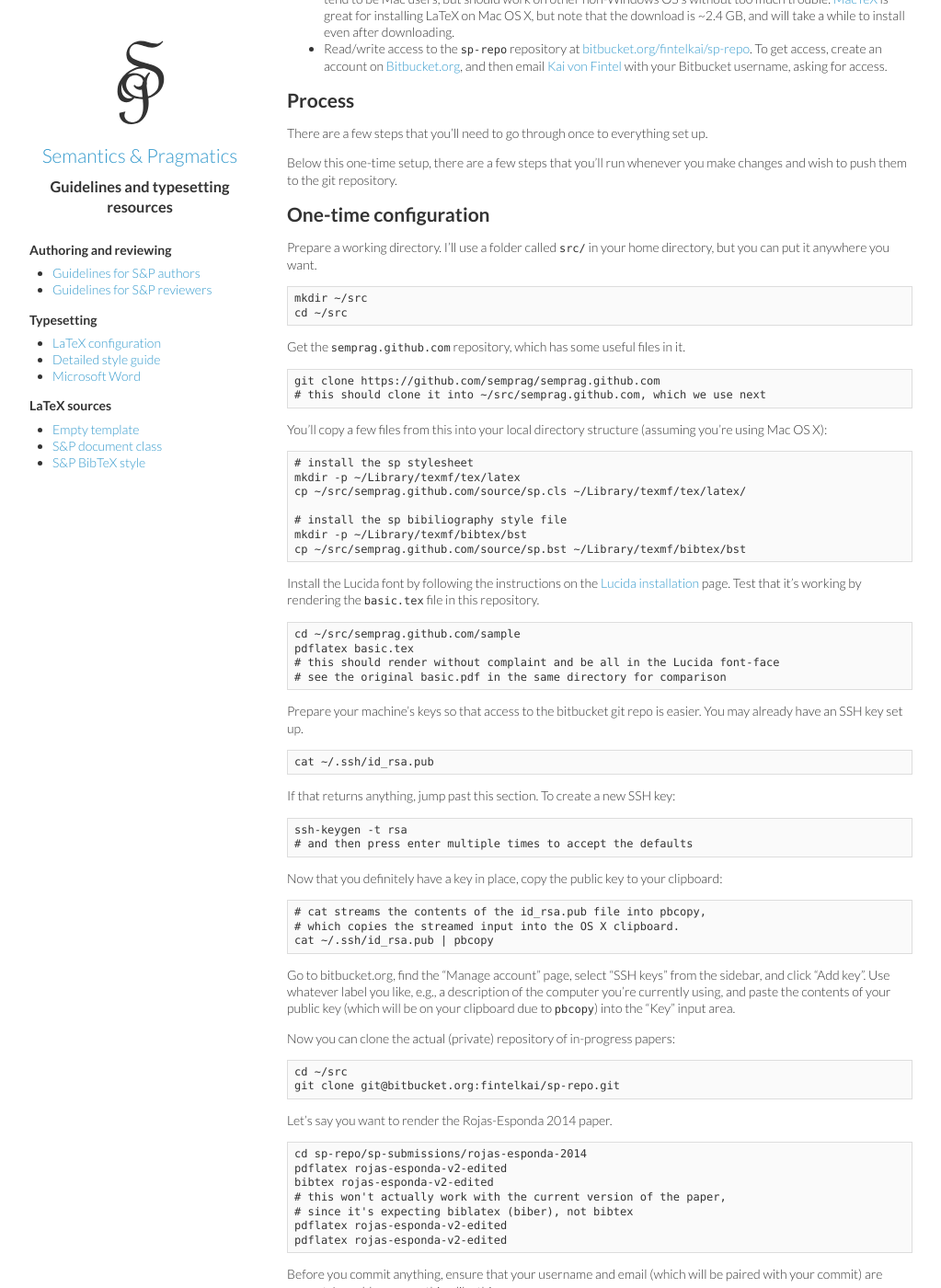
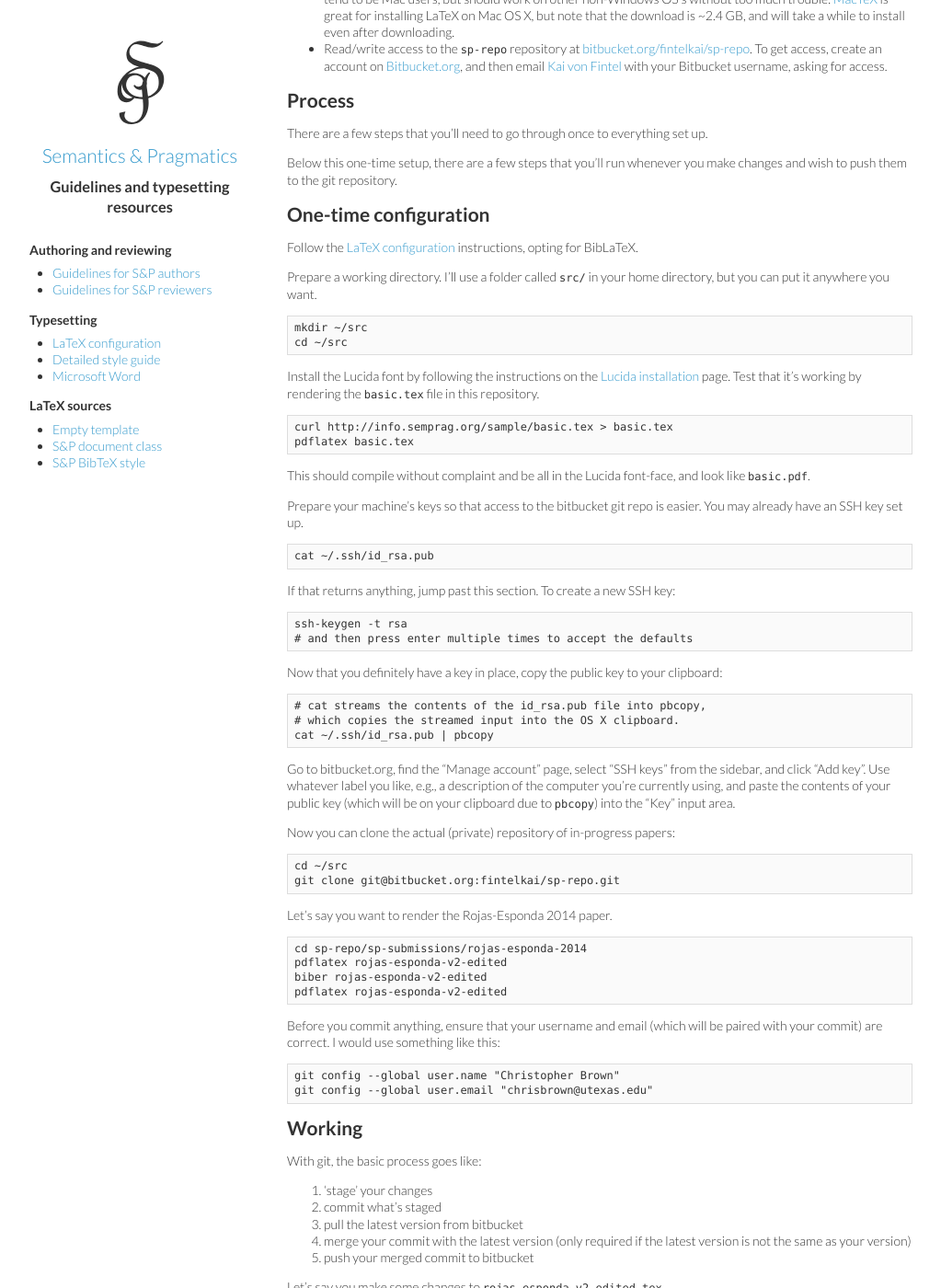
Before and after one commit to semprag/semprag.github.io, a Jekyll site: the page built from internal.md, in a window 1280 px wide and 1400 px high, scrolled down 212 px. Shown: the whole window at 92% size, without its empty margins (8-1031 px from the left). Built offline with Jekyll 4.4.1, drawn with Linux system fonts in a browser that asks for light colours; some of the changed text lies outside the part shown.

Commit message:
Update instructions on 'internal' page: point to install steps on 'basics' page and defer to BibLaTeX

```diff
--- a/internal.md
+++ b/internal.md
@@ -24,36 +24,24 @@
 
 ## One-time configuration
 
+Follow the [LaTeX configuration](http://info.semprag.org/basics#latex-configuration)
+instructions, opting for BibLaTeX.
+
 Prepare a working directory. I'll use a folder called `src/` in your home
 directory, but you can put it anywhere you want.
 
     mkdir ~/src
     cd ~/src
 
-Get the `semprag.github.com` repository, which has some useful files in it.
-
-    git clone https://github.com/semprag/semprag.github.com
-    # this should clone it into ~/src/semprag.github.com, which we use next
-
-You'll copy a few files from this into your local directory structure
-(assuming you're using Mac OS X):
-
-    # install the sp stylesheet
-    mkdir -p ~/Library/texmf/tex/latex
-    cp ~/src/semprag.github.com/source/sp.cls ~/Library/texmf/tex/latex/
-
-    # install the sp bibiliography style file
-    mkdir -p ~/Library/texmf/bibtex/bst
-    cp ~/src/semprag.github.com/source/sp.bst ~/Library/texmf/bibtex/bst
-
 Install the Lucida font by following the instructions on the
 [Lucida installation](/lucida) page. Test that it's working by rendering the
 [`basic.tex`](sample/basic.tex) file in this repository.
 
-    cd ~/src/semprag.github.com/sample
+    curl http://info.semprag.org/sample/basic.tex > basic.tex
     pdflatex basic.tex
-    # this should render without complaint and be all in the Lucida font-face
-    # see the original basic.pdf in the same directory for comparison
+
+This should compile without complaint and be all in the Lucida font-face,
+and look like [`basic.pdf`](sample/basic.pdf).
 
 Prepare your machine's keys so that access to the bitbucket git repo is easier.
 You may already have an SSH key set up.
@@ -87,10 +75,7 @@
 
     cd sp-repo/sp-submissions/rojas-esponda-2014
     pdflatex rojas-esponda-v2-edited
-    bibtex rojas-esponda-v2-edited
-    # this won't actually work with the current version of the paper,
-    # since it's expecting biblatex (biber), not bibtex
-    pdflatex rojas-esponda-v2-edited
+    biber rojas-esponda-v2-edited
     pdflatex rojas-esponda-v2-edited
 
 Before you commit anything, ensure that your username and email (which will
@@ -99,10 +84,6 @@
     git config --global user.name "Christopher Brown"
     git config --global user.email "chrisbrown@utexas.edu"
 
-Also, to match up remote branches with local ones automatically (which is
-sensible in a simple configuration like this one), run:
-
-    git config --global push.default matching
 
 ## Working
 
```
Also changed, not shown: other parts of internal.md (+2 -4 lines).
